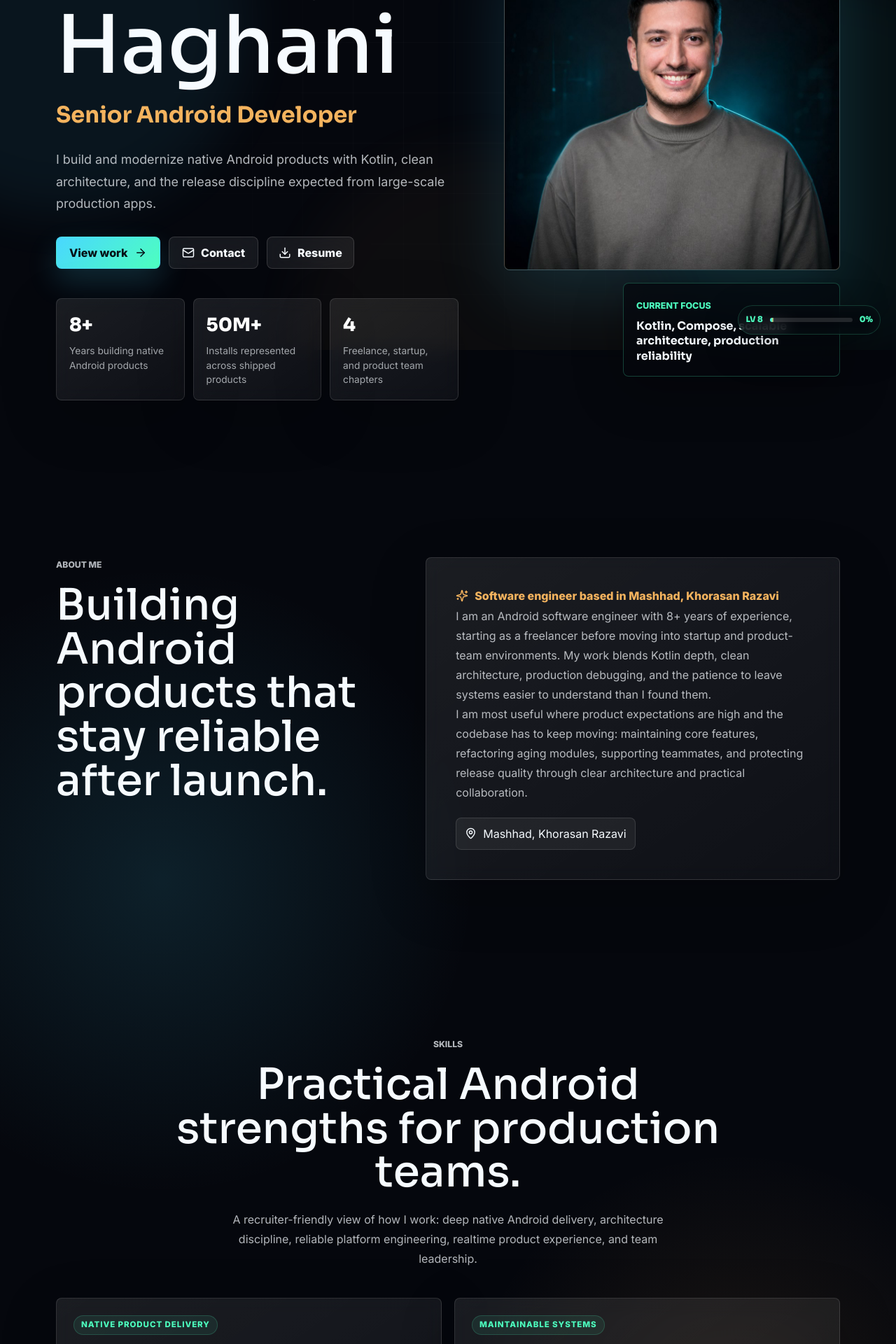
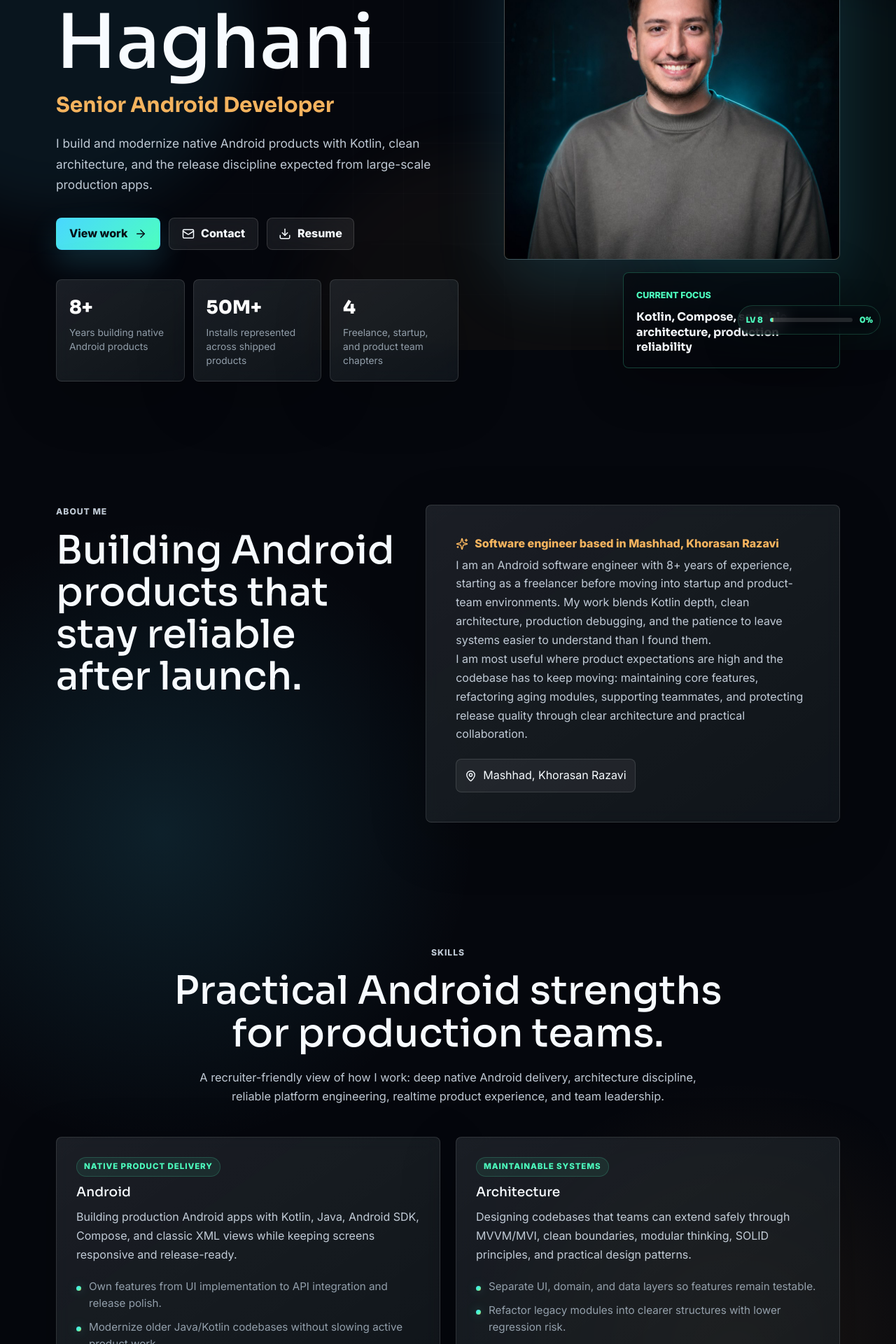
Before and after one commit to amirrezaHaghani/My-Portfolio, a Vue app: page / in a window 1280 px wide. Shown: the part 300-2220 px from the top of the page at 70% size. Built offline with nearby package versions, Linux system fonts and the light colour scheme.

Commit message:
Refine typography spacing and colors

```diff
--- a/src/styles.css
+++ b/src/styles.css
@@ -12,6 +12,13 @@
   text-rendering: optimizeLegibility;
   -webkit-font-smoothing: antialiased;
   --nav-height: 76px;
+  --text-primary: #f7fbff;
+  --text-soft: rgba(232, 243, 255, 0.82);
+  --text-muted: rgba(207, 222, 238, 0.68);
+  --text-faint: rgba(207, 222, 238, 0.54);
+  --cyan: #49d7ff;
+  --mint: #4dffbf;
+  --gold: #f4b35e;
 }
 
 * {
@@ -31,6 +38,9 @@ body {
     radial-gradient(circle at 18% 16%, rgba(73, 215, 255, 0.12), transparent 28rem),
     radial-gradient(circle at 82% 24%, rgba(244, 179, 94, 0.1), transparent 24rem),
     #05070d;
+  color: var(--text-primary);
+  font-size: 16px;
+  line-height: 1.6;
 }
 
 a {
@@ -468,7 +478,7 @@ main {
 .section-shell {
   width: min(1120px, calc(100% - 32px));
   margin: 0 auto;
-  padding: 112px 0;
+  padding: 88px 0;
 }
 
 .hero-section {
@@ -481,11 +491,11 @@ main {
 }
 
 .eyebrow {
-  margin: 0 0 16px;
-  color: #4dffbf;
+  margin: 0 0 14px;
+  color: var(--mint);
   font-size: 0.76rem;
   font-weight: 900;
-  letter-spacing: 0;
+  letter-spacing: 0.08em;
   text-transform: uppercase;
 }
 
@@ -499,26 +509,29 @@ h3 {
 
 h1 {
   max-width: 760px;
-  font-size: clamp(3.4rem, 9vw, 7.3rem);
-  line-height: 0.92;
+  font-size: clamp(3.35rem, 8.4vw, 6.85rem);
+  line-height: 0.96;
 }
 
 h2 {
-  max-width: 820px;
-  font-size: clamp(2.15rem, 4.8vw, 4.5rem);
-  line-height: 1.02;
+  max-width: 860px;
+  font-size: clamp(2.15rem, 4.35vw, 4.1rem);
+  line-height: 1.08;
 }
 
 h3 {
-  font-size: 1.2rem;
+  color: var(--text-primary);
+  font-size: 1.16rem;
+  line-height: 1.3;
 }
 
 .hero-role {
-  margin: 22px 0 0;
-  color: #f4b35e;
+  margin: 20px 0 0;
+  color: var(--gold);
   font-family: Sora, sans-serif;
-  font-size: clamp(1.2rem, 3vw, 2rem);
+  font-size: clamp(1.18rem, 2.6vw, 1.85rem);
   font-weight: 700;
+  line-height: 1.22;
 }
 
 .hero-tagline,
@@ -527,14 +540,16 @@ h3 {
 .timeline-card p,
 .project-body span,
 .testimonial-card p {
-  color: rgba(246, 251, 255, 0.72);
-  line-height: 1.75;
+  color: var(--text-soft);
+  line-height: 1.68;
 }
 
 .hero-tagline {
   max-width: 650px;
-  margin: 24px 0 0;
-  font-size: 1.12rem;
+  margin: 22px 0 0;
+  color: var(--text-soft);
+  font-size: 1.08rem;
+  line-height: 1.72;
 }
 
 .hero-actions {
@@ -560,7 +575,9 @@ h3 {
 .contact-form {
   border: 1px solid rgba(255, 255, 255, 0.12);
   border-radius: 8px;
-  background: linear-gradient(145deg, rgba(255, 255, 255, 0.09), rgba(255, 255, 255, 0.04));
+  background:
+    linear-gradient(145deg, rgba(255, 255, 255, 0.088), rgba(255, 255, 255, 0.038)),
+    rgba(7, 13, 22, 0.54);
   box-shadow: 0 24px 80px rgba(0, 0, 0, 0.22);
   backdrop-filter: blur(12px);
   transform-style: preserve-3d;
@@ -756,8 +773,9 @@ h3 {
 
 .metric-strip dd {
   margin: 6px 0 0;
-  color: rgba(246, 251, 255, 0.64);
+  color: var(--text-muted);
   font-size: 0.86rem;
+  line-height: 1.45;
 }
 
 .hero-visual {
@@ -822,7 +840,7 @@ h3 {
 .timeline-card span,
 .project-body p,
 .testimonial-card span {
-  color: #4dffbf;
+  color: var(--mint);
   font-size: 0.78rem;
   font-weight: 800;
   text-transform: uppercase;
@@ -850,8 +868,10 @@ h3 {
 }
 
 .section-heading > p:not(.eyebrow) {
-  max-width: 680px;
-  margin: 22px 0 0;
+  max-width: 760px;
+  margin: 20px 0 0;
+  color: var(--text-soft);
+  font-size: 1.02rem;
 }
 
 .glass-panel {
@@ -884,15 +904,15 @@ h3 {
 .testimonials-section {
   display: grid;
   grid-template-columns: repeat(2, minmax(0, 1fr));
-  gap: 18px;
-  margin-top: 42px;
+  gap: 22px;
+  margin-top: 44px;
 }
 
 .skill-card,
 .timeline-card,
 .project-body,
 .contact-form {
-  padding: 24px;
+  padding: 28px;
 }
 
 .skill-card {
@@ -933,7 +953,7 @@ h3 {
   border: 1px solid rgba(77, 255, 191, 0.18);
   border-radius: 999px;
   background: rgba(77, 255, 191, 0.08);
-  color: #4dffbf;
+  color: var(--mint);
   font-size: 0.72rem;
   font-weight: 900;
   letter-spacing: 0.08em;
@@ -944,8 +964,8 @@ h3 {
 .skill-card-header p {
   max-width: 46rem;
   margin: 0;
-  color: rgba(246, 251, 255, 0.72);
-  line-height: 1.65;
+  color: var(--text-soft);
+  line-height: 1.68;
 }
 
 .skill-proof-list {
@@ -961,9 +981,9 @@ h3 {
 .skill-proof-list li {
   position: relative;
   padding-left: 18px;
-  color: rgba(246, 251, 255, 0.68);
+  color: var(--text-muted);
   font-size: 0.95rem;
-  line-height: 1.6;
+  line-height: 1.58;
 }
 
 .skill-proof-list li::before {
@@ -995,7 +1015,7 @@ h3 {
   border: 1px solid rgba(255, 255, 255, 0.13);
   border-radius: 999px;
   background: rgba(255, 255, 255, 0.065);
-  color: rgba(246, 251, 255, 0.84);
+  color: rgba(232, 243, 255, 0.86);
   font-size: 0.9rem;
   font-weight: 750;
   transition: transform 180ms ease, background 180ms ease, border-color 180ms ease, color 180ms ease;
@@ -1012,8 +1032,8 @@ h3 {
 .timeline {
   position: relative;
   display: grid;
-  gap: 24px;
-  margin-top: 44px;
+  gap: 26px;
+  margin-top: 46px;
 }
 
 .timeline::before {
@@ -1046,16 +1066,16 @@ h3 {
 
 .timeline-card ul {
   display: grid;
-  gap: 10px;
-  margin: 18px 0 0;
+  gap: 11px;
+  margin: 20px 0 0;
   padding-left: 18px;
-  color: rgba(246, 251, 255, 0.7);
-  line-height: 1.6;
+  color: var(--text-muted);
+  line-height: 1.62;
 }
 
 .company {
   margin: 8px 0 0;
-  color: #f4b35e !important;
+  color: var(--gold) !important;
   font-weight: 800;
 }
 
@@ -1063,8 +1083,8 @@ h3 {
   display: flex;
   flex-wrap: wrap;
   justify-content: center;
-  gap: 8px;
-  margin-top: 30px;
+  gap: 10px;
+  margin-top: 32px;
 }
 
 .filter-bar button {
@@ -1074,7 +1094,7 @@ h3 {
   border: 1px solid rgba(255, 255, 255, 0.12);
   border-radius: 8px;
   background: rgba(255, 255, 255, 0.06);
-  color: rgba(246, 251, 255, 0.74);
+  color: var(--text-soft);
   font-weight: 800;
   transition: background 180ms ease, color 180ms ease, transform 180ms ease, box-shadow 180ms ease;
   overflow: hidden;
@@ -1169,19 +1189,22 @@ h3 {
 }
 
 .project-body h3 {
-  margin-top: 8px;
+  margin-top: 10px;
+  font-size: 1.22rem;
 }
 
 .project-body > span {
   display: block;
   margin-top: 14px;
+  color: var(--text-soft);
+  line-height: 1.72;
 }
 
 .project-stats {
   display: flex;
   flex-wrap: wrap;
   gap: 8px;
-  margin-top: 18px;
+  margin-top: 20px;
 }
 
 .project-stats strong {
@@ -1192,7 +1215,7 @@ h3 {
   border: 1px solid color-mix(in srgb, var(--accent), white 16%);
   border-radius: 999px;
   background: color-mix(in srgb, var(--accent), transparent 88%);
-  color: rgba(246, 251, 255, 0.86);
+  color: rgba(244, 249, 255, 0.9);
   font-size: 0.76rem;
   font-weight: 850;
 }
@@ -1201,14 +1224,14 @@ h3 {
   display: flex;
   flex-wrap: wrap;
   gap: 8px;
-  margin-top: 18px;
+  margin-top: 20px;
 }
 
 .tech-stack em {
   padding: 7px 9px;
   border: 1px solid rgba(255, 255, 255, 0.12);
   border-radius: 8px;
-  color: rgba(246, 251, 255, 0.78);
+  color: var(--text-soft);
   font-size: 0.78rem;
   font-style: normal;
 }
@@ -1591,7 +1614,7 @@ h3 {
 
   .section-shell {
     width: min(100% - 24px, 1120px);
-    padding: 78px 0;
+    padding: 70px 0;
   }
 
   .site-nav {
```
